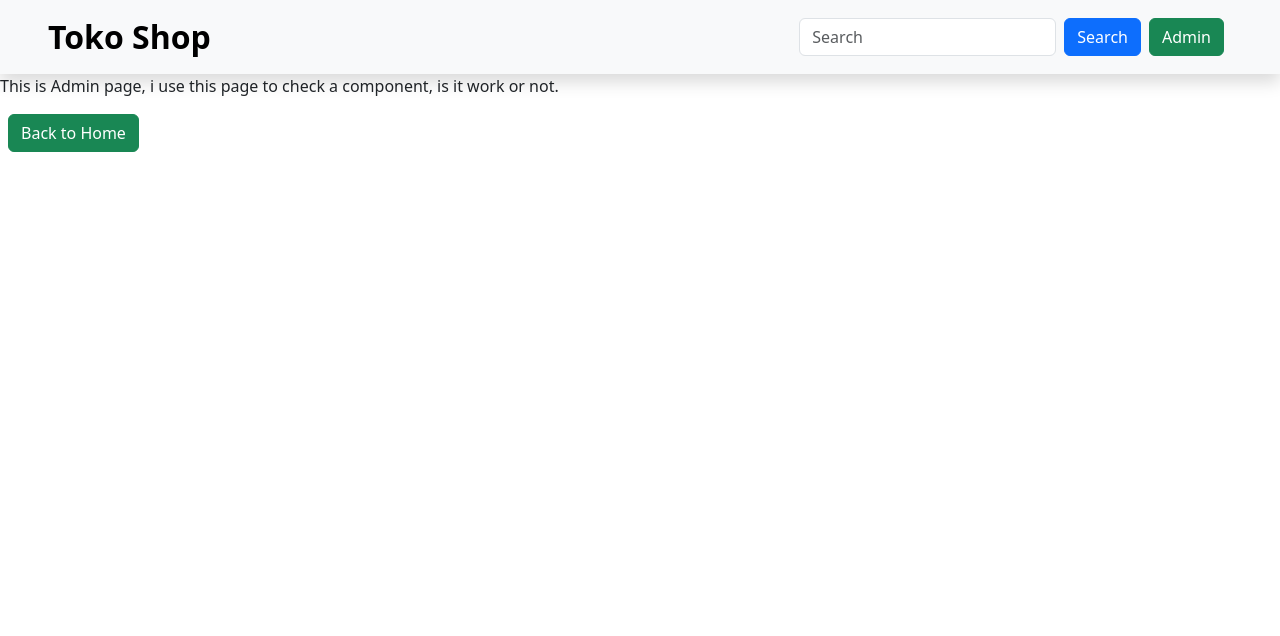
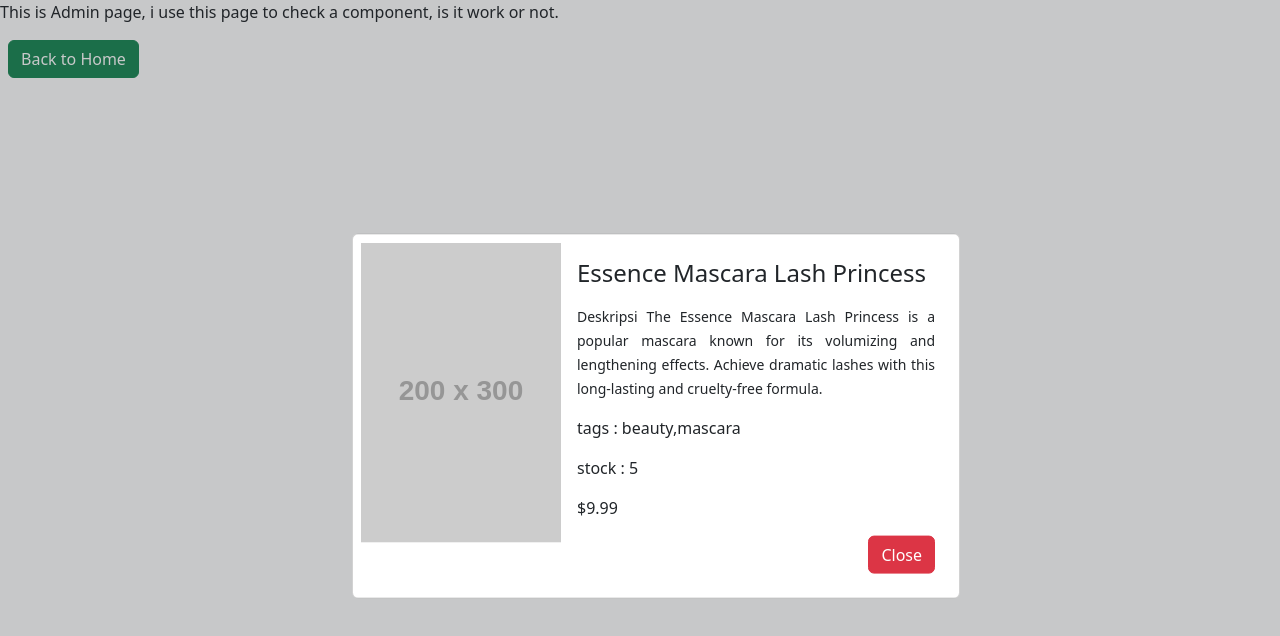
Before and after one commit to ARianHidayat/webstore, a Next.js app: page /admin in a window 1280 px wide. Shown: the top 636 px of the page. Built offline with nearby package versions, Linux system fonts and the light colour scheme.

Commit message:
mencoba buat prototipe card untuk detail product

```diff
--- a/src/components/card.jsx
+++ b/src/components/card.jsx
@@ -10,7 +10,7 @@
             <p className="fw-bold">${props.price}</p>
             <div className="d-flex flex-row gap-2 justify-content-end">
               <a href="#" className="btn btn-primary ">click</a>
-              <a href="#" className="btn btn-success ">tekan</a>
+              <a href="#" className="btn btn-success ">Detail</a>
             </div>
           </div>
         </div>
--- /dev/null
+++ b/src/components/productDetail.jsx
@@ -0,0 +1,27 @@
+import "bootstrap/dist/css/bootstrap.min.css"
+export default function DetailProduct(){
+    return(
+        <>
+                <div className="position-absolute position-absolute top-0 start-0 bottom-0 end-0 bg-dark bg-opacity-25">
+            <div className="card m-3 position-absolute position-absolute top-50 start-50 translate-middle" style={{maxWidth: "700px"}}>
+                <div className="d-flex p-2">
+                    <div>
+                        <img src="https://placehold.co/200x300" alt="dummy image"/>
+                    </div>
+                    <div className="d-flex align-item-center">                    <div className="card-body d-flex flex-column justify-content-center">
+                            <h5 className="card-title bold fs-4 mb-3">Essence Mascara Lash Princess</h5>
+                            <p style={{textAlign: "justify"}}><small>Deskripsi The Essence Mascara Lash Princess is a popular mascara known for its volumizing and lengthening effects. Achieve dramatic lashes with this long-lasting and cruelty-free formula.</small></p>
+                            <p>tags : beauty,mascara</p>
+                            <p>stock : 5</p>
+                            <p>$9.99</p>
+                            <div className="d-flex justify-content-end">
+                            <button className="btn btn-danger">Close</button>
+                            </div>
+                        </div>
+                    </div>
+                </div>
+            </div>
+        </div>
+        </>
+    )
+}
--- a/src/pages/_app.js
+++ b/src/pages/_app.js
@@ -1,10 +1,8 @@
 // import "@/styles/globals.css";
-import Navbar from "@/components/navbar"
 
 export default function App({ Component, pageProps }) {
   return (
     <>
-      <Navbar/>
       <Component {...pageProps} />
     </>
   )
--- a/src/pages/admin.jsx
+++ b/src/pages/admin.jsx
@@ -1,11 +1,13 @@
 import "bootstrap/dist/css/bootstrap.min.css"
 import Card from "@/components/card"
 import { useRouter } from "next/router"
+import DetailProduct from "@/components/productDetail"
 
 export default function Admin(){
     const router = useRouter()
     return(
         <>
+        <DetailProduct/>
         <p>This is Admin page, i use this page to check a component, is it work or not.</p>
         <button className="btn btn-success mx-2 " type="button" onClick={()=> router.push('/')}>Back to Home</button>
         </>
--- a/src/pages/index.jsx
+++ b/src/pages/index.jsx
@@ -4,12 +4,15 @@
 import Card from "@/components/card";
 import Loading from "@/components/loading";
 import Pagination from "@/components/paginationButton";
+import Navbar from "@/components/navbar"
 
 export default function Home() {
   const [pageNumber, setPageNumber] = useState(1)
   const {products,isLoading,totalProducts,limit} = useFetchingProduct({pageNumber})
 
   return (
+    <div>
+      <Navbar/>
       <div className="container-fluid">
         <div className="row gap-3 align d-flex justify-content-center pt-3 vw-100" >
           { isLoading ? <Loading/> :
@@ -32,5 +35,6 @@
           setPageNumber={setPageNumber}
         />
       </div>
+    </div>
   );
 }
```
Also changed, not shown: src/pages/dummy.jsx (+23 -18 lines). Lines whose indentation alone changed are shown as unchanged.
